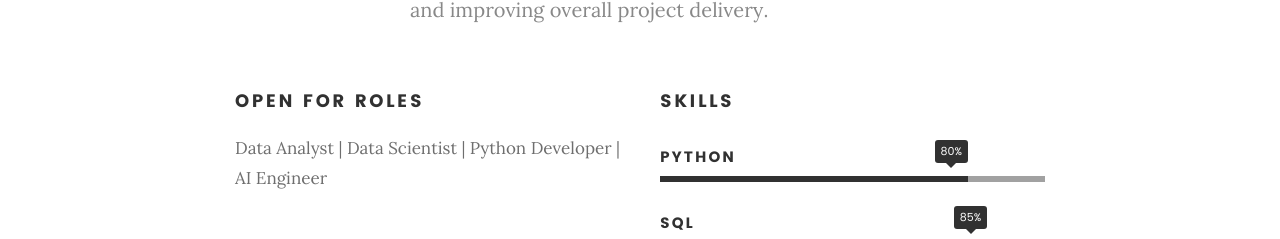
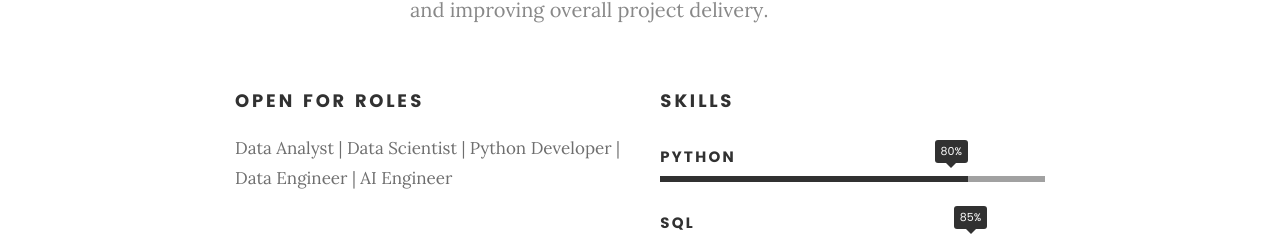
Before and after one commit to ambar9/MY-Personal-Portfolio, a plain HTML site: page index.html in a window 1280 px wide. Shown: the part 1800-2039 px from the top of the page. Drawn offline with Linux system fonts and the light colour scheme; files whose address does not match are found by name.

Commit message:
Update index.html

```diff
--- a/index.html
+++ b/index.html
@@ -149,7 +149,7 @@
    		<div class="col-six tab-full">
 
    			<h3>Open for Roles</h3>
-   			<p>Data Analyst | Data Scientist | Python Developer | AI Engineer </p>
+   			<p>Data Analyst | Data Scientist | Python Developer | Data Engineer | AI Engineer </p>
 
    			<ul class="info-list">
 
```
